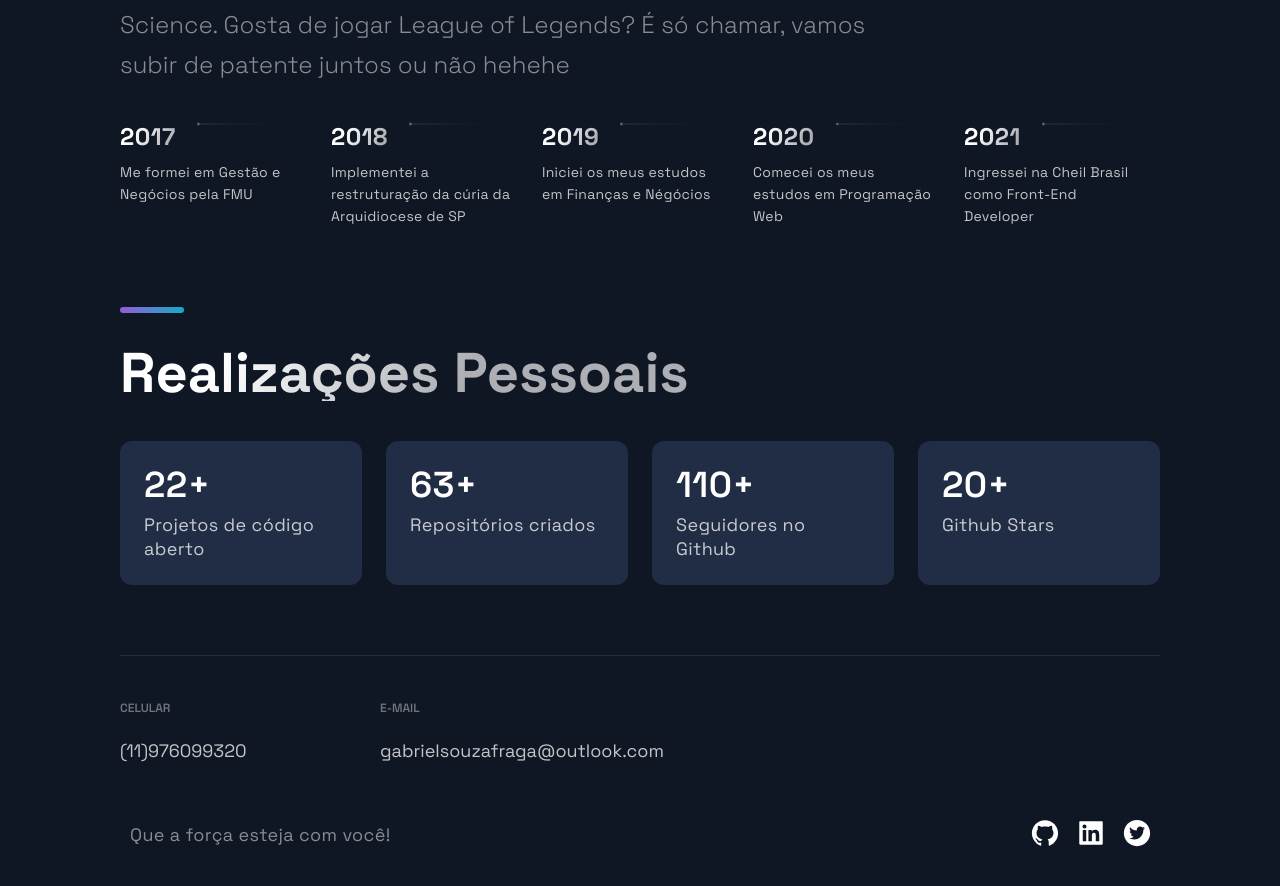
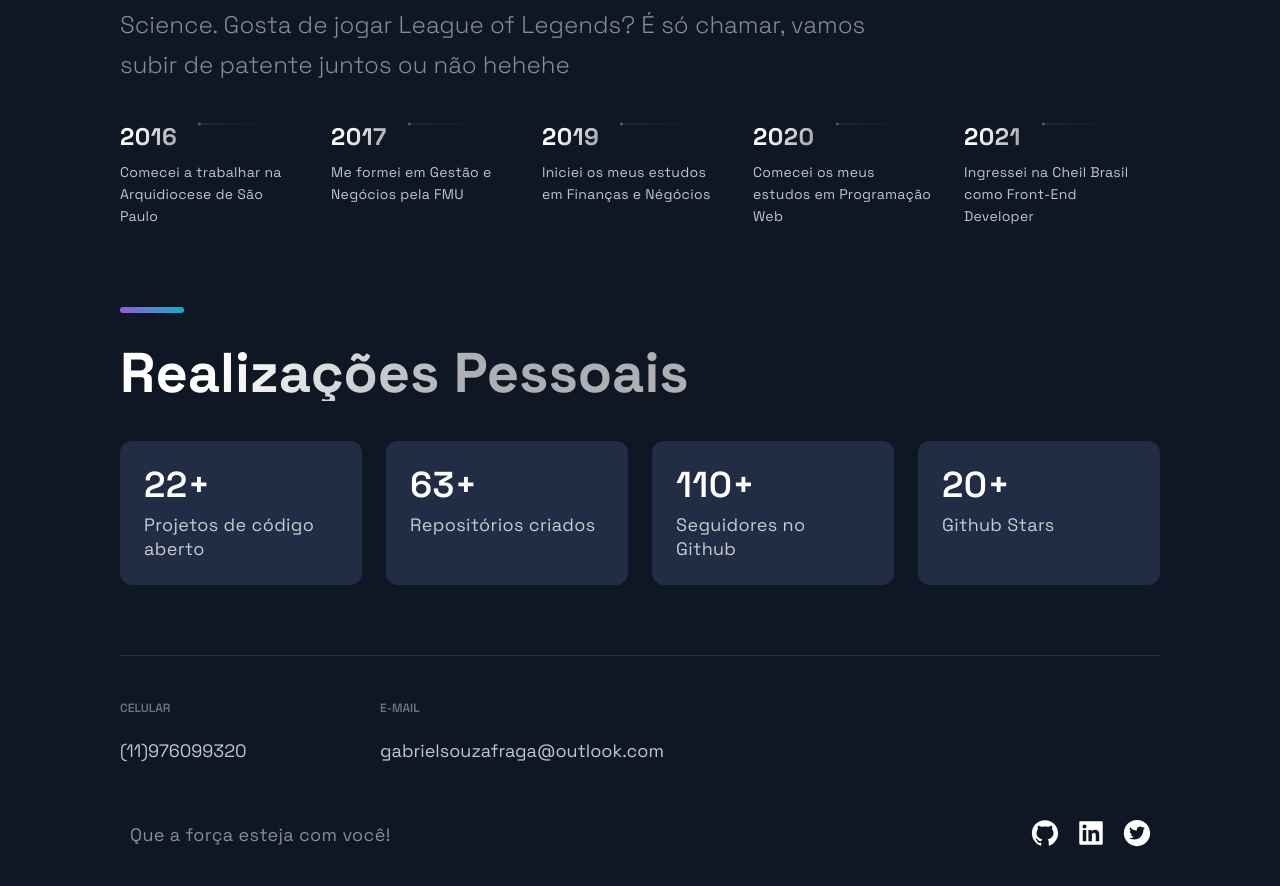
Before and after one commit to GabrielFraga962/New_Portfolio, a Next.js app in the folder portfolio_website_Dev/: page / in a window 1280 px wide. Shown: the part 2968-3854 px from the top of the page. Built offline with nearby package versions, Linux system fonts and the light colour scheme.

Commit message:
Ateração na constants.js

```diff
--- a/portfolio_website_Dev/src/constants/constants.js
+++ b/portfolio_website_Dev/src/constants/constants.js
@@ -43,9 +43,9 @@ export const projects = [
 ];
 
 export const TimeLineData = [
-  { year: 2017, text: 'Me formei em Gestão e Negócios pela FMU', },
-  { year: 2018, text: 'Implementei a restruturação da cúria da Arquidiocese de SP', },
-  { year: 2019, text: 'Iniciei os meus estudos em Finanças e Négócios', },
-  { year: 2020, text: 'Comecei os meus estudos em Programação Web', },
-  { year: 2021, text: 'Ingressei na Cheil Brasil como Front-End Developer', },
+  { year: 2016, text: "Comecei a trabalhar na Arquidiocese de São Paulo",},
+  { year: 2017, text: "Me formei em Gestão e Negócios pela FMU" },
+  { year: 2019, text: "Iniciei os meus estudos em Finanças e Négócios" },
+  { year: 2020, text: "Comecei os meus estudos em Programação Web" },
+  { year: 2021, text: "Ingressei na Cheil Brasil como Front-End Developer" },
 ];
```
